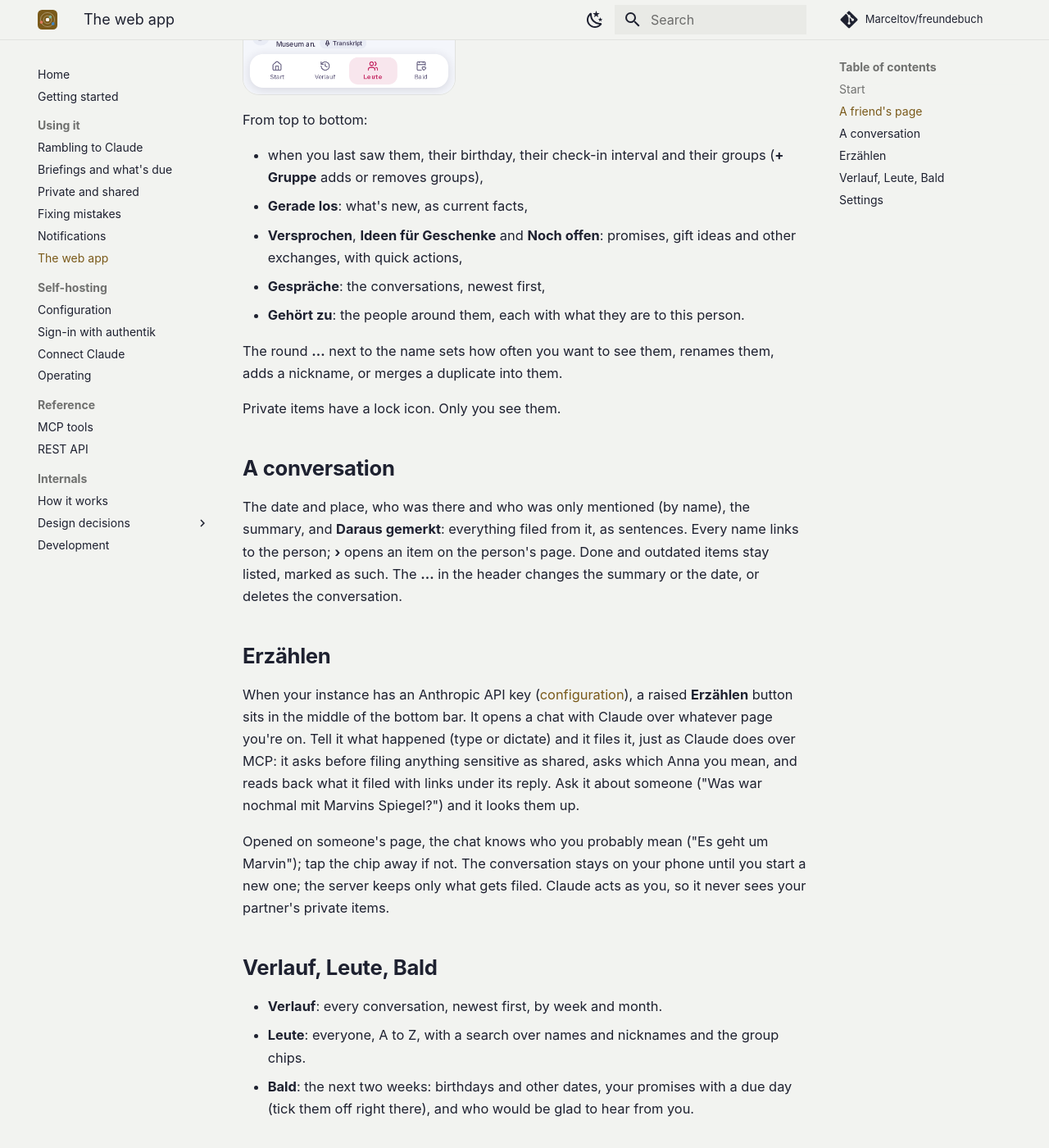
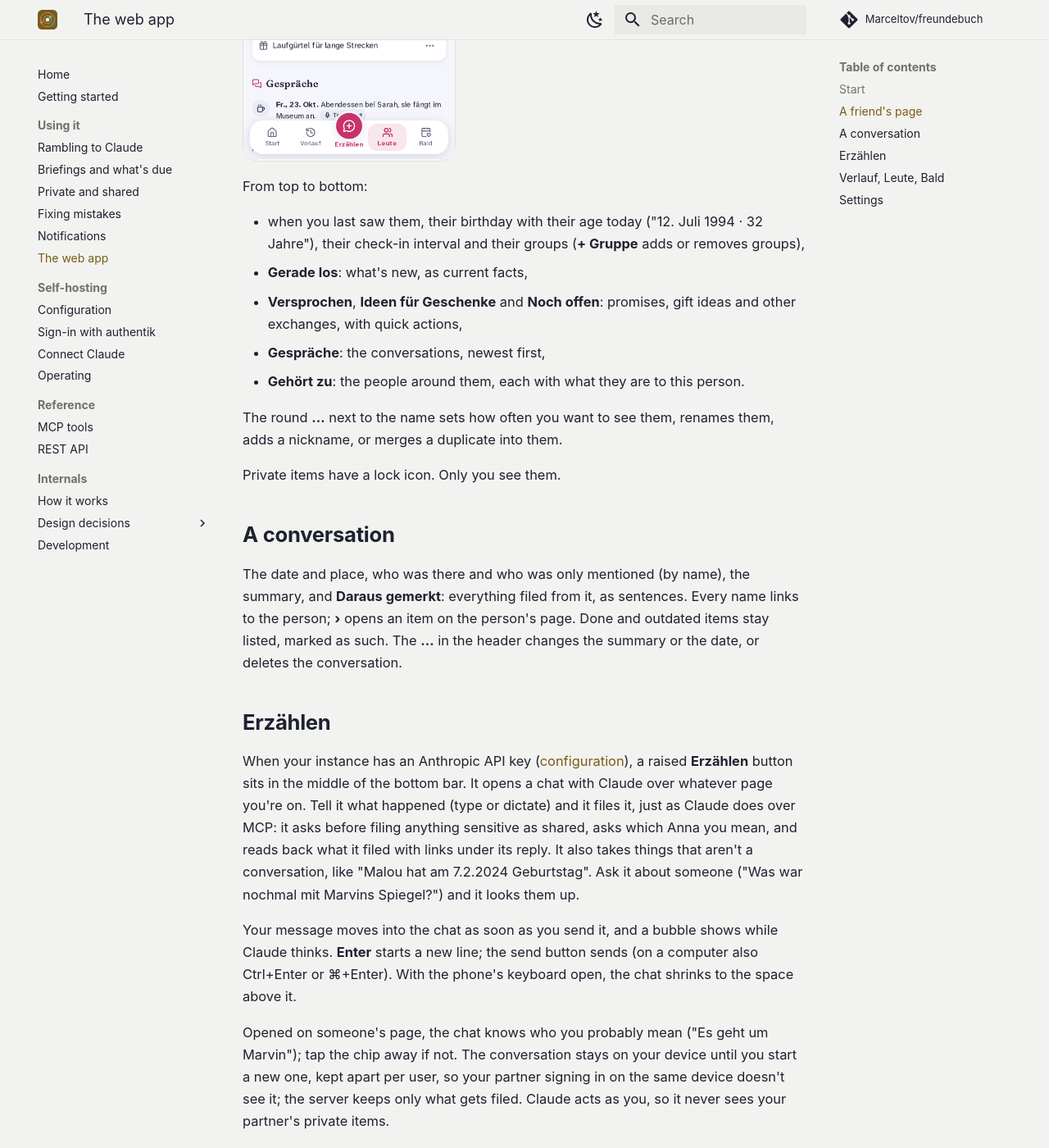
Before and after one commit to Marceltov/freundebuch, an MkDocs documentation site: the page built from docs/using/web-app.md, in a window 1280 px wide and 1400 px high, scrolled down 1764 px. Shown: the whole window at 82% size. Built offline with MkDocs 1.6.1 and Material for MkDocs 9.7.7, drawn with Linux system fonts in a browser that asks for light colours; some web fonts are replaced; comment, search, counter and statistics services are not loaded; some of the changed text lies outside the part shown.

Commit message:
Docs: the user guide catches up with the app
The orbit's faded faces for people you haven't met and the hint for new
users, the birthday chip with today's age, the chat's Enter key and
keyboard behaviour, filing birthdays without a conversation, the chat
kept per user on a device, and remember among the tools that add data.
Fresh screenshots of the start page and a friend's page.

Co-Authored-By: Claude Opus 5.5 <noreply@anthropic.com>
Claude-Session: https://claude.ai/code/session_01XbB593ytASEepv8ci28cLn

```diff
--- a/docs/using/web-app.md
+++ b/docs/using/web-app.md
@@ -9,13 +9,13 @@ The web app is in German, made for a quick look on the phone before you meet som
 ![The start page in dark mode](../assets/orbit-dark.png)
 </div>
 
-A greeting tells you how many people would be glad to hear from you. Below it, you're in the middle ("Du"), and everyone sits on one of three rings with their first name under them: the inner ring for people you saw recently, the outer ring for people you're due to see. Small badges show what's waiting:
+A greeting tells you how many people would be glad to hear from you. Below it, you're in the middle ("Du"), and everyone sits on one of three rings with their first name under them: the inner ring for people you saw recently, the outer ring for people you're due to see. People you haven't met yourself yet (someone your partner filed, or someone who was only mentioned) fill the free places on the outer ring with a faded face, so a new member of the household sees its people right away. Small badges show what's waiting:
 
 - 🎂 a birthday coming up,
 - 📌 an open promise,
 - 🎁 a gift idea.
 
-The group chips above the orbit put a group's members first and fade everyone else. Tap a face to open the person.
+The group chips above the orbit put a group's members first and fade everyone else. Tap a face to open the person. Until you've filed something yourself, a hint below the orbit says how to start: tell it in **Erzählen**, or connect Claude.
 
 ## A friend's page
 
@@ -25,7 +25,7 @@ The group chips above the orbit put a group's members first and fade everyone el
 
 From top to bottom:
 
-- when you last saw them, their birthday, their check-in interval and their groups (**+ Gruppe** adds or removes groups),
+- when you last saw them, their birthday with their age today ("12. Juli 1994 · 32 Jahre"), their check-in interval and their groups (**+ Gruppe** adds or removes groups),
 - **Gerade los**: what's new, as current facts,
 - **Versprochen**, **Ideen für Geschenke** and **Noch offen**: promises, gift ideas and other exchanges, with quick actions,
 - **Gespräche**: the conversations, newest first,
@@ -41,9 +41,11 @@ The date and place, who was there and who was only mentioned (by name), the summ
 
 ## Erzählen
 
-When your instance has an Anthropic API key ([configuration](../self-hosting/configuration.md)), a raised **Erzählen** button sits in the middle of the bottom bar. It opens a chat with Claude over whatever page you're on. Tell it what happened (type or dictate) and it files it, just as Claude does over MCP: it asks before filing anything sensitive as shared, asks which Anna you mean, and reads back what it filed with links under its reply. Ask it about someone ("Was war nochmal mit Marvins Spiegel?") and it looks them up.
+When your instance has an Anthropic API key ([configuration](../self-hosting/configuration.md)), a raised **Erzählen** button sits in the middle of the bottom bar. It opens a chat with Claude over whatever page you're on. Tell it what happened (type or dictate) and it files it, just as Claude does over MCP: it asks before filing anything sensitive as shared, asks which Anna you mean, and reads back what it filed with links under its reply. It also takes things that aren't a conversation, like "Malou hat am 7.2.2024 Geburtstag". Ask it about someone ("Was war nochmal mit Marvins Spiegel?") and it looks them up.
 
-Opened on someone's page, the chat knows who you probably mean ("Es geht um Marvin"); tap the chip away if not. The conversation stays on your phone until you start a new one; the server keeps only what gets filed. Claude acts as you, so it never sees your partner's private items.
+Your message moves into the chat as soon as you send it, and a bubble shows while Claude thinks. **Enter** starts a new line; the send button sends (on a computer also Ctrl+Enter or ⌘+Enter). With the phone's keyboard open, the chat shrinks to the space above it.
+
+Opened on someone's page, the chat knows who you probably mean ("Es geht um Marvin"); tap the chip away if not. The conversation stays on your device until you start a new one, kept apart per user, so your partner signing in on the same device doesn't see it; the server keeps only what gets filed. Claude acts as you, so it never sees your partner's private items.
 
 ## Verlauf, Leute, Bald
 
```
Also changed, not shown: docs/self-hosting/connect-claude.md (+1 -1 lines), docs/assets/friend.png, docs/assets/orbit-dark.png, docs/assets/orbit.png.
